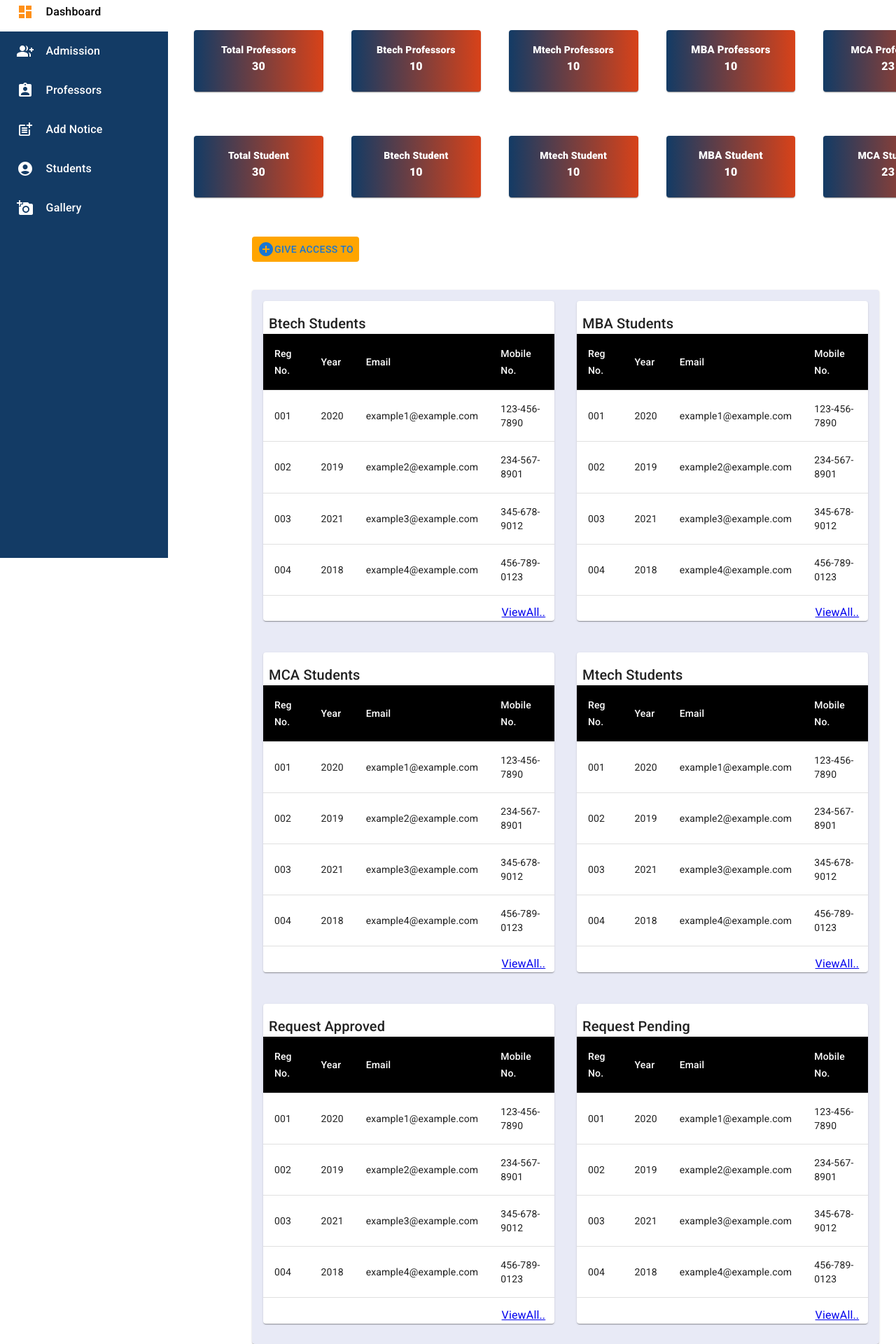
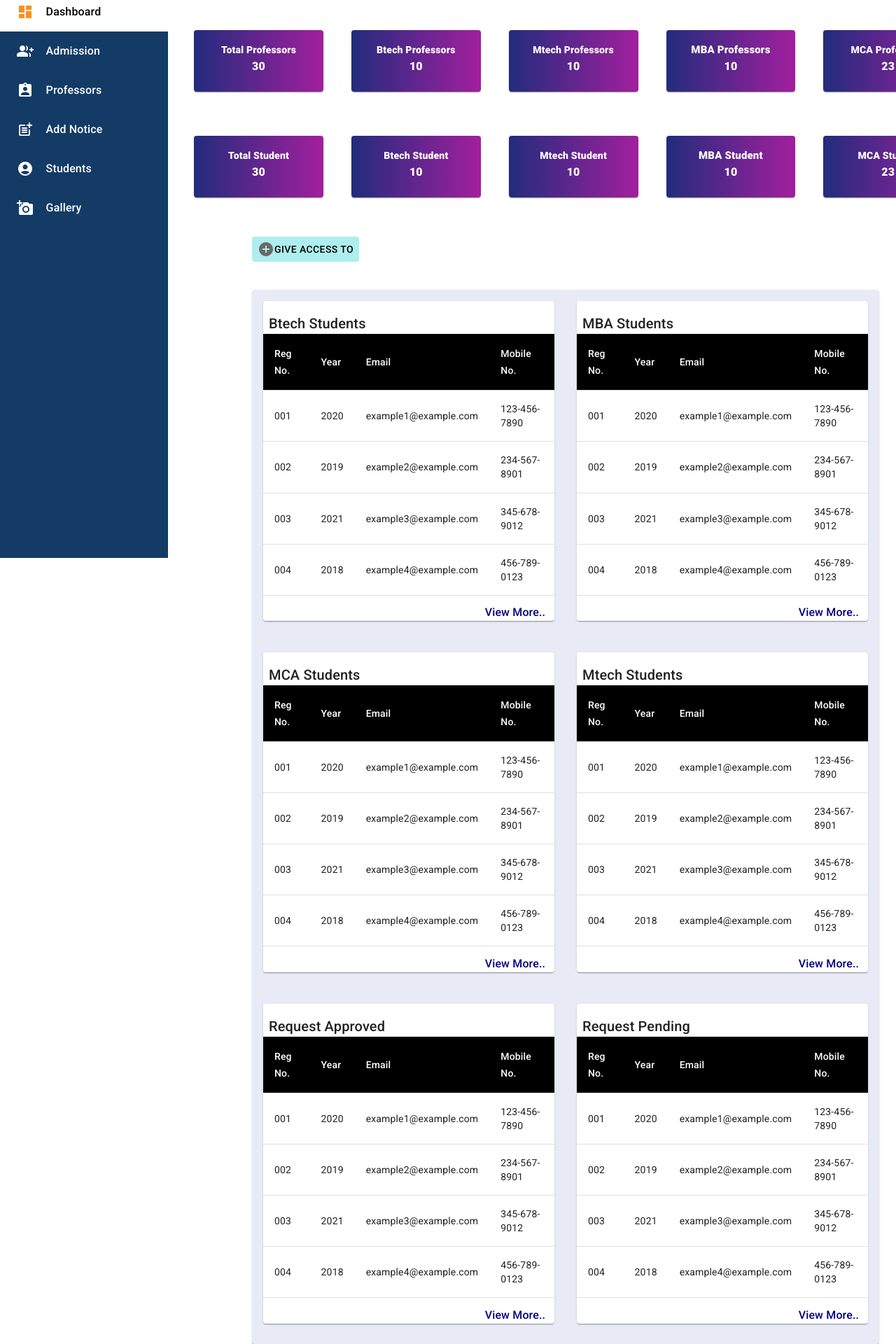
Before and after one commit to PankajBehera-1/SAMS_ADMIN, a React (Create React App) app: page / in a window 1280 px wide. Shown: the part 75-1995 px from the top of the page at 70% size. Built offline with nearby package versions, Linux system fonts and the light colour scheme.

Commit message:
hover add

```diff
--- a/src/common/css/gallery.module.css
+++ b/src/common/css/gallery.module.css
@@ -0,0 +1,6 @@
+.hoveradd:hover {
+    transform: scale(1.3);
+    transition: 0.5s;
+    cursor: pointer;
+
+}
--- a/src/components/dashboard/dashboard.module.css
+++ b/src/components/dashboard/dashboard.module.css
@@ -9,8 +9,6 @@
   margin-top: 100px;
   padding-left: 1%;
   padding-right: 1%;
-
-
   width: 130%;
 }
 
@@ -19,7 +17,7 @@
   font-family: "Roboto", sans-serif !important;
   color: white !important;
   font-weight: 600 !important;
-  background-image: linear-gradient(to right, #133b65, #d84219);
+  background-image: linear-gradient(to right, #222c7d, #a21f9e);
   transition: 0.6s;
   text-align: center;
 }
@@ -30,7 +28,7 @@
   cursor: pointer;
   font-family: "Roboto", sans-serif !important;
   color: white;
-  background-image: linear-gradient(to right, #b3c603, #133b65);
+  background-image: linear-gradient(to right, #a21f9e, #133b65);
 }
 
 .card b {
--- a/src/components/dashboard/index.jsx
+++ b/src/components/dashboard/index.jsx
@@ -25,7 +25,7 @@ const ViewDashboard = () => {
           <Cards />
         </Grid>
         <Grid item lg={12}>
-        <Button sx={{ml:45, mb:5, backgroundColor:"orange"}} onClick={() => {handleOpenDialog()}} color="primary"><AddCircleIcon/>Give Access To</Button>
+        <Button sx={{ml:45, mb:5, backgroundColor:"paleturquoise", color:"black"}} onClick={() => {handleOpenDialog()}} color="primary"><AddCircleIcon style={{color:"dimgray"}}/>Give Access To</Button>
 
         </Grid>
         <Grid item lg={12}>
--- a/src/components/dashboard/studentData.jsx
+++ b/src/components/dashboard/studentData.jsx
@@ -49,7 +49,7 @@ const StudentData = () => {
                 </Table>
               </TableContainer>
               <Grid sx={{ display: 'flex', justifyContent: 'right', margin:'1vw 1vw 1vw' }}>
-                <Link href="#" >ViewAll..</Link>
+                <Link href="#"style={{color:"navy", fontWeight:"500",textDecoration:"none"}} >View More..</Link>
               </Grid>
             </Paper>
           </Grid>
@@ -81,7 +81,7 @@ const StudentData = () => {
                 </Table>
               </TableContainer>
               <Grid sx={{ display: 'flex', justifyContent: 'right', margin:'1vw 1vw 1vw' }}>
-                <Link href="#" >ViewAll..</Link>
+              <Link href="#"style={{color:"navy", fontWeight:"500",textDecoration:"none"}} >View More..</Link>
               </Grid>
             </Paper>
           </Grid>
@@ -113,7 +113,7 @@ const StudentData = () => {
                 </Table>
               </TableContainer>
               <Grid sx={{ display: 'flex', justifyContent: 'right', margin:'1vw 1vw 1vw' }}>
-                <Link href="#" >ViewAll..</Link>
+              <Link href="#"style={{color:"navy", fontWeight:"500",textDecoration:"none"}} >View More..</Link>
               </Grid>
             </Paper>
           </Grid>
@@ -148,7 +148,7 @@ const StudentData = () => {
                 </Table>
               </TableContainer>
               <Grid sx={{ display: 'flex', justifyContent: 'right', margin:'1vw 1vw 1vw' }}>
-                <Link href="#" >ViewAll..</Link>
+              <Link href="#"style={{color:"navy", fontWeight:"500",textDecoration:"none"}} >View More..</Link>
               </Grid>
             </Paper>
           </Grid>
@@ -180,7 +180,7 @@ const StudentData = () => {
                 </Table>
               </TableContainer>
               <Grid sx={{ display: 'flex', justifyContent: 'right', margin:'1vw 1vw 1vw' }}>
-                <Link href="#" >ViewAll..</Link>
+              <Link href="#"style={{color:"navy", fontWeight:"500",textDecoration:"none"}} >View More..</Link>
               </Grid>
             </Paper>
           </Grid>
@@ -212,7 +212,7 @@ const StudentData = () => {
                 </Table>
               </TableContainer>
               <Grid sx={{ display: 'flex', justifyContent: 'right', margin:'1vw 1vw 1vw' }}>
-                <Link href="#" >ViewAll..</Link>
+              <Link href="#"style={{color:"navy", fontWeight:"500",textDecoration:"none"}} >View More..</Link>
               </Grid>
             </Paper>
           </Grid>
--- a/src/components/gallery/index.jsx
+++ b/src/components/gallery/index.jsx
@@ -8,6 +8,7 @@ import MenuItem from "@mui/material/MenuItem";
 import FormControl from "@mui/material/FormControl";
 import Select from "@mui/material/Select";
 import {  Edit, Delete} from '@mui/icons-material'; // Import MUI icons
+import style from "../../common/css/gallery.module.css"
 import {
   Table,
   TableBody,
@@ -158,7 +159,7 @@ const Gallery = () => {
         <Button
           startIcon={<AddCircleIcon />}
           style={{
-            backgroundColor: "rgb(255, 144, 24)",
+            backgroundColor: "navy",
             color: "white",
             marginTop: "-1.3%",
             marginRight: "3%",
@@ -213,7 +214,7 @@ const Gallery = () => {
                     />
                   </TableCell>
                   <TableCell>
-                    <Edit
+                    <Edit className={style.hoveradd}
                       onClick={() => handleEdit(row.id)}
                       style={{
                         color: "purple",
@@ -222,7 +223,7 @@ const Gallery = () => {
                         marginRight: "8%",
                       }}
                     />
-                    <Delete
+                    <Delete className={style.hoveradd}
                       onClick={() => handleDelete(row.id)}
                       style={{
                         color: "red",
--- a/src/components/noticeboard/style.module.css
+++ b/src/components/noticeboard/style.module.css
@@ -79,11 +79,10 @@ font-size: 17px;
 
 }
 .file label{
-    padding: 3vh;
-    height: 2vh;
-    width: 10%;
+    padding: 17px;
+
     border-radius: 6px;
-    border: 1px dashed black;
+    border: 1px solid black;
     margin-top: 15vh;
 }
 .file label:hover{
@@ -94,19 +93,21 @@ font-size: 17px;
 .item button{
 position: absolute;
 left: 52%;
-    background-color:green;
+    background-color:rgb(29, 24, 105);
     color: white;
     border: none;
     margin-top: -1.5%;
     padding: 2vh;
     width: 20vh;
     cursor: pointer;
-    border-radius: 3px;
+    border-radius: 10px;
     font-size: 3vh;
+
 }
 .primarybtn:hover{
-    background-color: rgb(10, 181, 10);
-    box-shadow: 0px 1px 2px rgb(0, 0, 0);
+    background-color: rgb(25, 40, 115);
+    color: antiquewhite;
+    box-shadow: 0px 1px 2px rgb(4, 134, 255);
 }
 .firstlist{
     display: flex;
--- a/src/components/professors/tableProfessors.jsx
+++ b/src/components/professors/tableProfessors.jsx
@@ -3,6 +3,7 @@ import { Visibility, Edit, Delete } from "@mui/icons-material"; // Import MUI ic
 import SearchIcon from "@mui/icons-material/Search";
 import ViewProfessorDialog from "./viewProfessorDialog";
 import EditProfessorDialog from "./editProfessorDialog";
+import style from "../../common/css/Profesor.module.css"
 import {
   Button,
   Dialog,
@@ -138,8 +139,8 @@ const TableProfessors = () => {
                     }}
                   >
                     <InputBase
-                      sx={{ ml: 1, flex: 1 }}
-                      placeholder="Search Registration Number"
+                      sx={{ ml: 1, flex: 1 ,color:"midnightblue"}}
+                      placeholder="Search by Registration Number"
                       inputProps={{ "aria-label": "search google maps" }}
                       onChange={handleSearchInputChange}
                     />
@@ -148,7 +149,7 @@ const TableProfessors = () => {
                       sx={{ p: "10px" }}
                       aria-label="search"
                     >
-                      <SearchIcon />
+                      <SearchIcon style={{color:"black"}}/>
                     </IconButton>
                   </Paper>
                 </Grid>
@@ -212,17 +213,17 @@ const TableProfessors = () => {
                         <TableCell>{professor.joiningDate}</TableCell>
                         <TableCell sx={{ display: "flex", spacing: "6" }}>
                           {/* View, edit, and delete icons */}
-                          <Visibility
+                          <Visibility className={style.hoveradd}
                             sx={{ padding: "1px" }}
                             color="primary"
                             onClick={() => handleOpenViewModal(professor)}
                           />
-                          <Edit
+                          <Edit className={style.hoveradd}
                             sx={{ padding: "1px", margin: "0 15px 0 15px" }}
                             color="secondary"
                             onClick={handleOpenEditDialog}
                           />
-                          <Delete
+                          <Delete className={style.hoveradd}
                             sx={{ padding: "1px" }}
                             color="error"
                             onClick={handleOpenDeleteDialog}
--- a/src/components/registration/studentTable.jsx
+++ b/src/components/registration/studentTable.jsx
@@ -1,4 +1,5 @@
 import React, { useState } from "react";
+import style from "../../common/css/Profesor.module.css"
 import {
   Table,
   TableHead,
@@ -253,17 +254,17 @@ const StudentTable = (props) => {
                         <TableCell>{professor.gender}</TableCell>
                         <TableCell sx={{ display: "flex", spacing: "6" }}>
                           {/* View, edit, and delete icons */}
-                          <Visibility
+                          <Visibility className={style.hoveradd}
                             sx={{ padding: "1px" }}
                             color="primary"
                             onClick={() => handleOpenViewModal(professor)}
                           />
-                          <Edit
+                          <Edit className={style.hoveradd}
                             sx={{ padding: "1px", margin: "0 15px 0 15px" }}
                             color="secondary"
                             onClick={handleOpenEditDialog}
                           />
-                          <Delete
+                          <Delete className={style.hoveradd}
                             sx={{ padding: "1px" }}
                             color="error"
                             onClick={handleOpenDeleteDialog}
```
Also changed, not shown: src/common/css/Profesor.module.css (+78 -42 lines).
